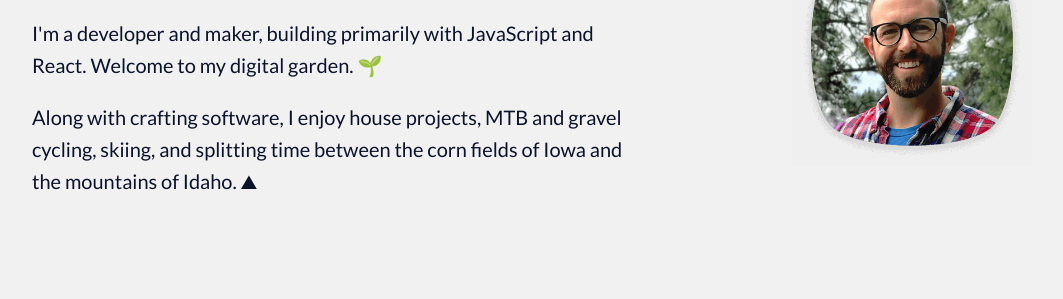
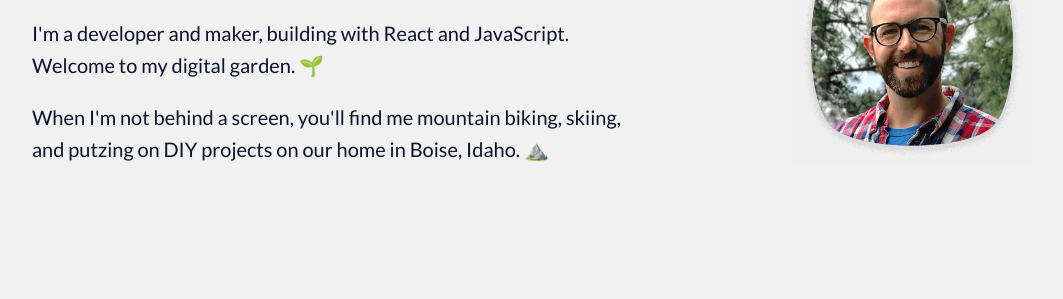
Before and after one commit to markadamfoster/markadamfoster, a Gatsby site: page / in a window 1280 px wide. Shown: the part 255-554 px from the top of the page, without its empty margins (108-1171 px from the left). Built offline with nearby package versions, Linux system fonts and the light colour scheme; Gatsby itself is replaced by a stand-in of ours; some packages are replaced by stand-ins of ours.

Commit message:
update bio

```diff
--- a/src/components/Home/Hero.js
+++ b/src/components/Home/Hero.js
@@ -14,14 +14,13 @@ export default function Hero() {
 
         <Subhead>
           <p>
-            I&apos;m a developer and maker, building primarily with JavaScript
-            and React. Welcome to my digital garden.{' '}
-            <Emoji emoji="🌱" label="seedling" />
+            I&apos;m a developer and maker, building with React and JavaScript.
+            Welcome to my digital garden. <Emoji emoji="🌱" label="seedling" />
           </p>
           <p>
-            Along with crafting software, I enjoy house projects, MTB and gravel
-            cycling, skiing, and splitting time between the corn fields of Iowa
-            and the mountains of Idaho. <Emoji emoji="⛰" label="mountain" />
+            When I'm not behind a screen, you'll find me mountain biking,
+            skiing, and putzing on DIY projects on our home in Boise, Idaho.{' '}
+            <Emoji emoji="⛰️" label="mountain" />
           </p>
         </Subhead>
       </TextCol>
```
